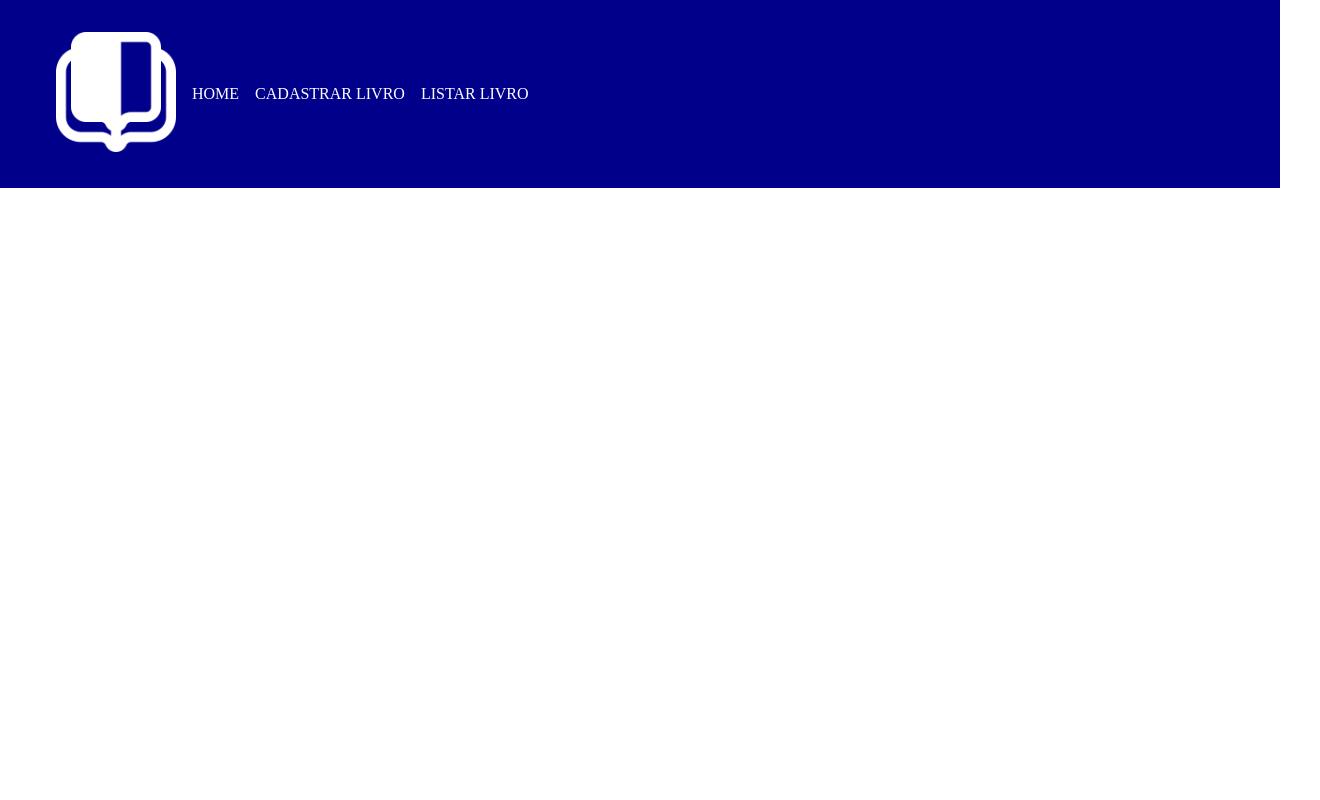
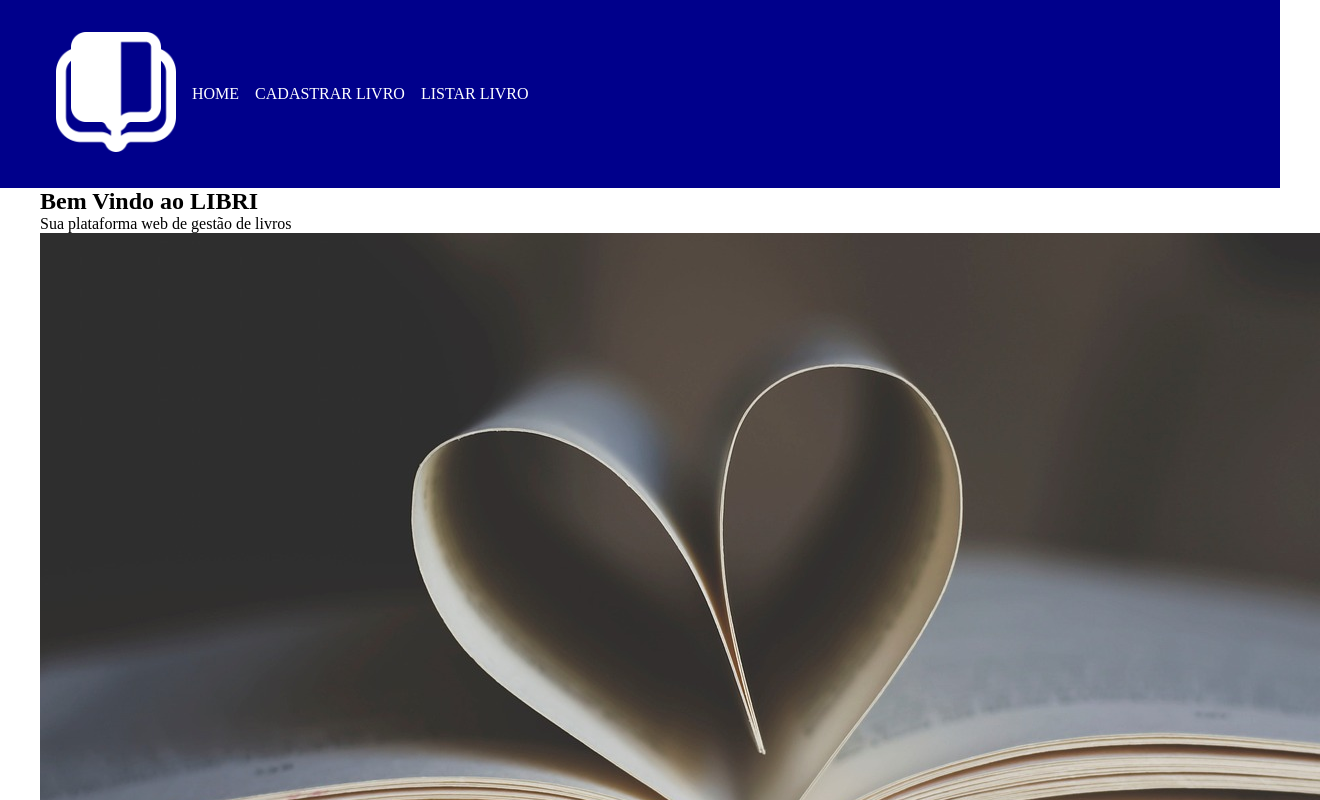
Before and after one commit to ViniciusPatriota/pw3-vinicius-app-libre--main, a React (Vite) app in the folder pw3-vinicius-app-libre--main/: page / in a window 1280 px wide. Shown: the top 800 px of the page, 1320 px wide, since content can reach past the window. Built offline with nearby package versions, Linux system fonts and the light colour scheme.

Commit message:
Criação do componente pages e Home

```diff
--- a/pw3-vinicius-app-libre--main/src/App.jsx
+++ b/pw3-vinicius-app-libre--main/src/App.jsx
@@ -1,27 +1,31 @@
+/* IMPORTA O CSS */
 import './App.css'
 
-// import CardBooks from './components/CardBooks'
+//IMPORTA O COMPONENTE CONTAINER
+import Container from './components/layout/Conteiner'
+
+//IMPORTA O COMPONENTE NAVBAR
 import NavBar from './components/layout/NavBar'
+
+//IMPORTA O COMPONENTE DE PAG HOME
+import Home from './components/pages/Home'
+
+
+//IMPORTA A IMAGEM DA CAPA DO LIVRO
 import capaLivro from './assets/cavernas_aco.jpg'
 
 function App() {
 
 
   return (
-    // <div className='nsei' >
+    <>
 
-    //   <div>
-    //    <CardBooks
-    //   titulo ='Cavernas de Aço'
-    //   autor= 'Isaac Asimov'
-    //   imagem={capaLivro}
-    //   />
-    //   </div>
-    //   <div>
-    //   </div>
-    // </div>
-    <NavBar></NavBar>
+      <NavBar></NavBar>
+      <Container>
+        <Home/>
+      </Container>
 
+    </>
   )
 }
 
--- a/pw3-vinicius-app-libre--main/src/components/button.jsx
+++ b/pw3-vinicius-app-libre--main/src/components/button.jsx
@@ -1,4 +1,4 @@
-import style from './button.module.css'
+import style from './Button.module.css'
 
 
 const Button =({label}) =>{
--- /dev/null
+++ b/pw3-vinicius-app-libre--main/src/components/layout/Conteiner.jsx
@@ -0,0 +1,13 @@
+import React from "react";
+import style from './Conteiner.module.css';
+
+const Container = (props) => {
+
+    return(
+        <div className={style.container}>
+            {props.children}
+        </div>
+    )
+}
+
+export default Container
--- /dev/null
+++ b/pw3-vinicius-app-libre--main/src/components/layout/Conteiner.module.css
@@ -0,0 +1,8 @@
+.container{
+    width: 1200px;
+    display: flex;
+    flex-direction: column;
+    justify-content: space-between;
+    margin: 0 auto;
+    flex-wrap: wrap;
+}
--- /dev/null
+++ b/pw3-vinicius-app-libre--main/src/components/pages/Home.jsx
@@ -0,0 +1,15 @@
+import React from 'react'
+
+import style from './Home.module.css'
+
+const Home = ()=>{
+    return(
+            <section>
+                <h1>Bem Vindo ao <span>LIBRI</span></h1>
+                <p>Sua plataforma web de gestão de livros</p>
+                <img src = "./book_home.jpg"></img>
+            </section>
+    )
+}
+
+export default Home
--- /dev/null
+++ b/pw3-vinicius-app-libre--main/src/components/pages/Home.module.css
@@ -0,0 +1,17 @@
+.home_container{
+    width: 100%;
+    display: flex;
+    flex-direction: column;
+    align-items: center;
+    justify-content: center;
+    padding: 4em;
+}
+
+.home_container h1{
+    font-size: 2.5em;
+    margin-bottom: .5em;
+
+}
+.home_container h1 span{}
+.home_container p{}
+.home_container img{}
```
